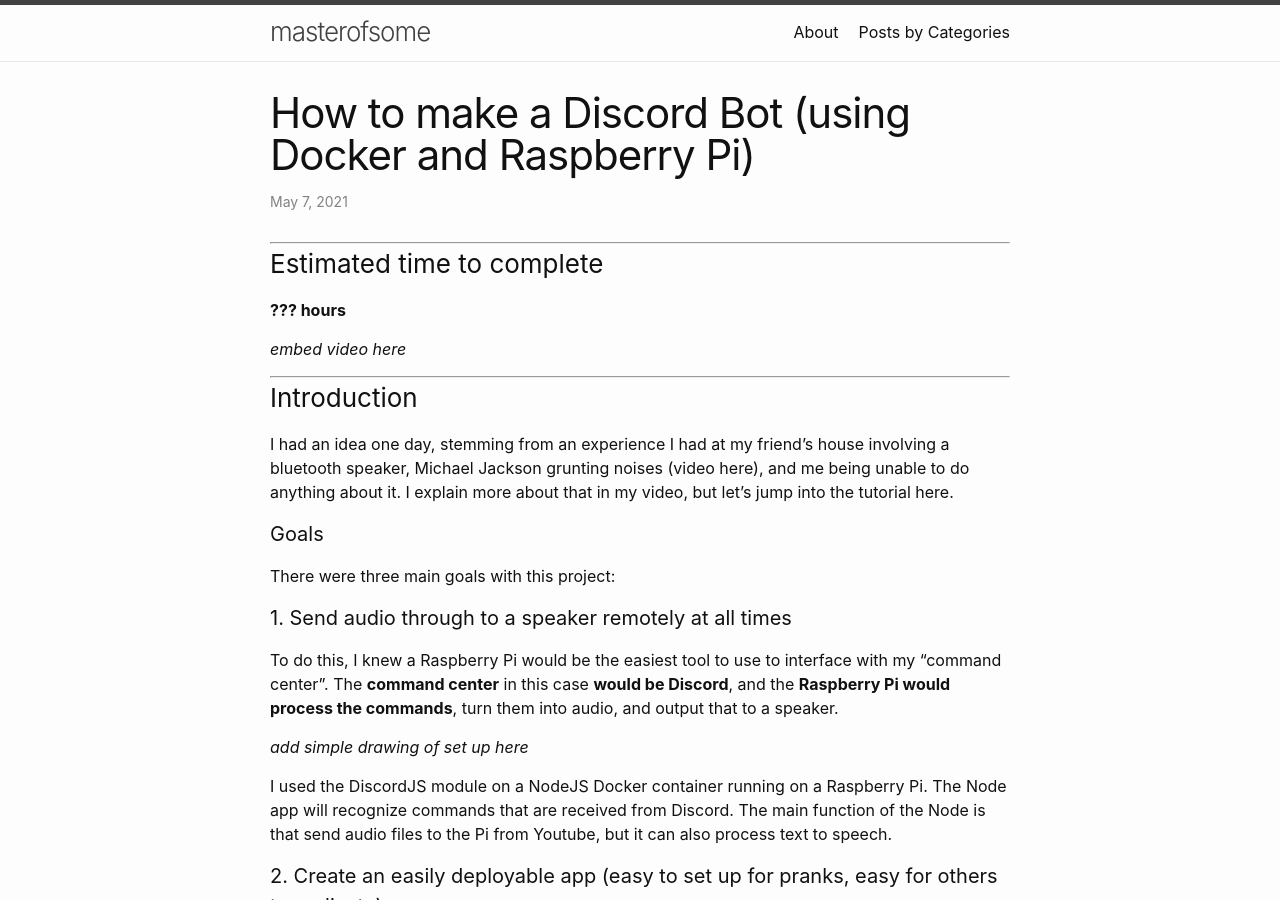
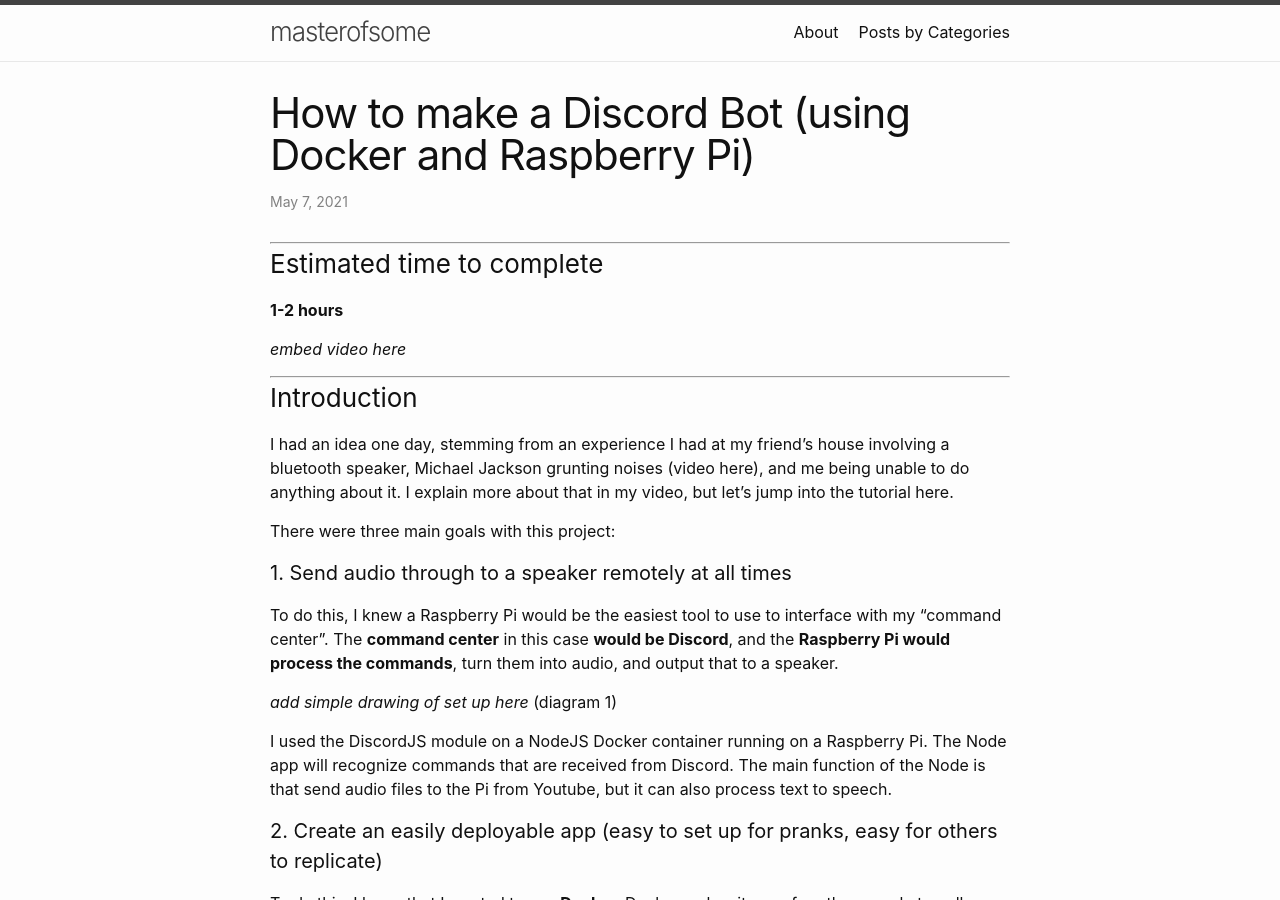
Before and after one commit to codingwatermelon/codingwatermelon.github.io, a Jekyll site: the page built from _posts/2021-05-06-how-to-make-a-discord-bot.md, in a window 1280 px wide and 900 px high. Built offline with Jekyll 4.4.1, drawn with Linux system fonts in a browser that asks for light colours.

Commit message:
Update 2021-05-06-how-to-make-a-discord-bot.md

```diff
--- a/_posts/2021-05-06-how-to-make-a-discord-bot.md
+++ b/_posts/2021-05-06-how-to-make-a-discord-bot.md
@@ -7,7 +7,7 @@ categories: howto docker raspberrypi node discord
 
 ---
 ### Estimated time to complete
-**??? hours**
+**1-2 hours**
 
 *embed video here*
 
@@ -15,13 +15,12 @@ categories: howto docker raspberrypi node discord
 ### Introduction
 I had an idea one day, stemming from an experience I had at my friend's house involving a bluetooth speaker, Michael Jackson grunting noises (video here), and me being unable to do anything about it. I explain more about that in my video, but let's jump into the tutorial here.
 
-#### Goals
 There were three main goals with this project:
 
 #### 1. Send audio through to a speaker remotely at all times
 To do this, I knew a Raspberry Pi would be the easiest tool to use to interface with my "command center". The **command center** in this case **would be Discord**, and the **Raspberry Pi would process the commands**, turn them into audio, and output that to a speaker.
 
-*add simple drawing of set up here*
+*add simple drawing of set up here* (diagram 1)
 
 I used the DiscordJS module on a NodeJS Docker container running on a Raspberry Pi. The Node app will recognize commands that are received from Discord. The main function of the Node is that send audio files to the Pi from Youtube, but it can also process text to speech.
 
```
